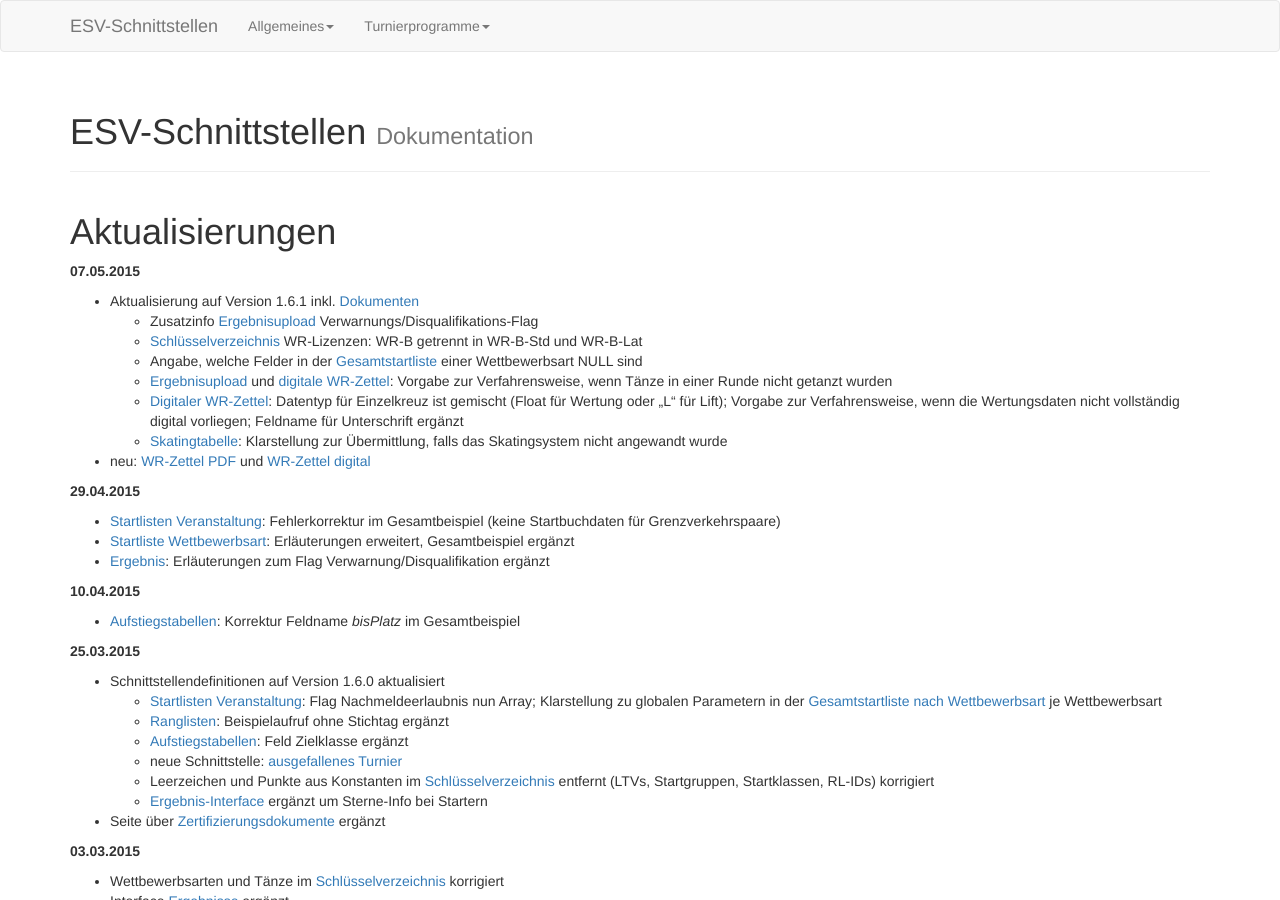
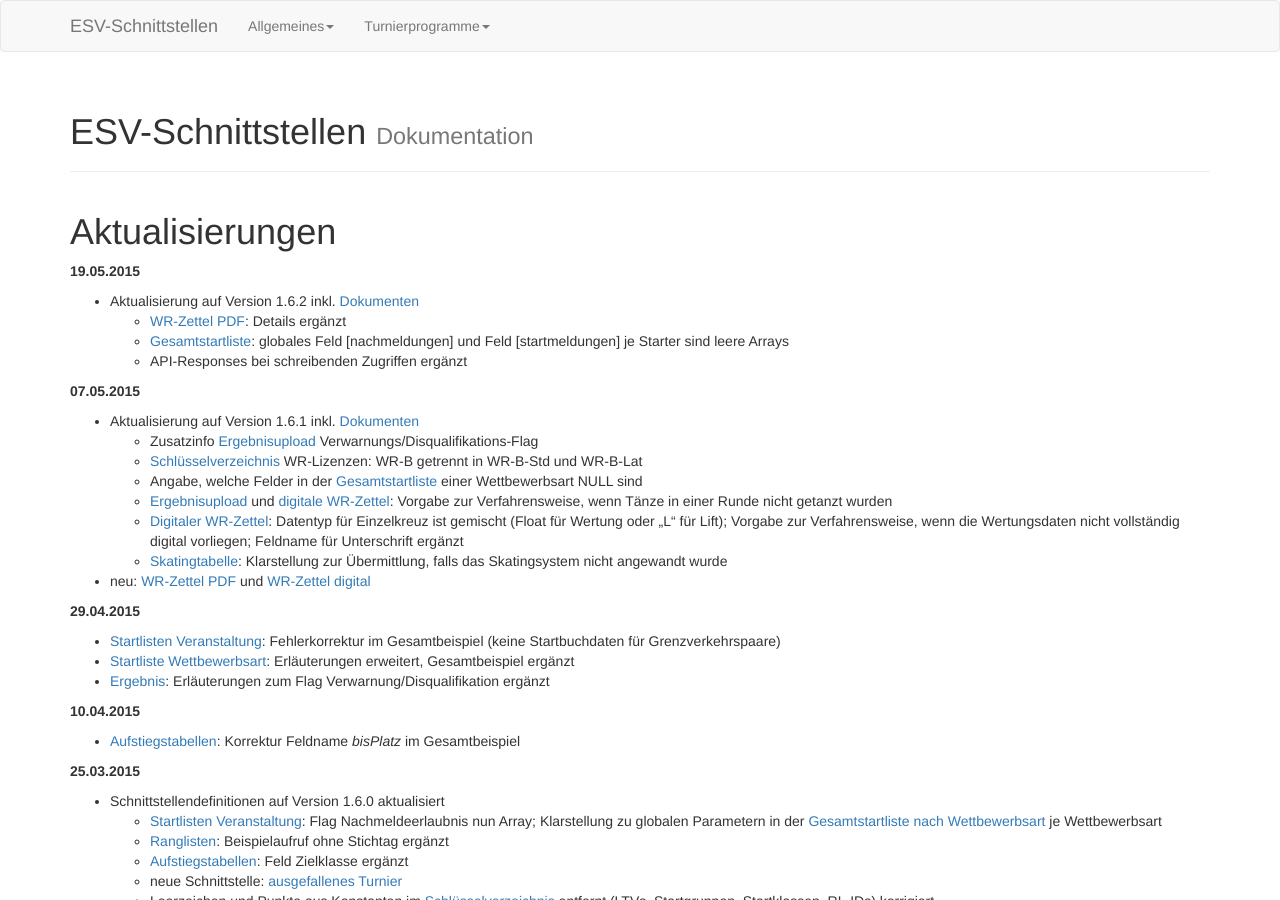
Before and after one commit to tanzsport/esv-interfaces, a Jekyll site: the page built from index.md, in a window 1280 px wide and 900 px high. Built offline with Jekyll 4.4.1, drawn with Linux system fonts in a browser that asks for light colours; nearby versions of some CDN libraries; library files that are not in the unit come from our copies.

Commit message:
Auf Version 1.6.2 der Schnittstellendokumentation Turnierprogramme ergänzt.

```diff
--- a/index.md
+++ b/index.md
@@ -6,6 +6,13 @@ tagline: Dokumentation
 {% include JB/setup %}
 
 # Aktualisierungen #
+
+**19.05.2015**
+
+* Aktualisierung auf Version 1.6.2 inkl. [Dokumenten](dokumente.html)
+  * [WR-Zettel PDF](interfaces/turnierprogramme/wrzettel_pdf.html): Details ergänzt
+  * [Gesamtstartliste](interfaces/turnierprogramme/startliste_wettbewerbsart.html): globales Feld [nachmeldungen] und Feld [startmeldungen] je Starter sind leere Arrays
+  * API-Responses bei schreibenden Zugriffen ergänzt
 
 **07.05.2015**
 
```
Also changed, not shown: dokumente.md (+4 -0 lines), 1 other file.
